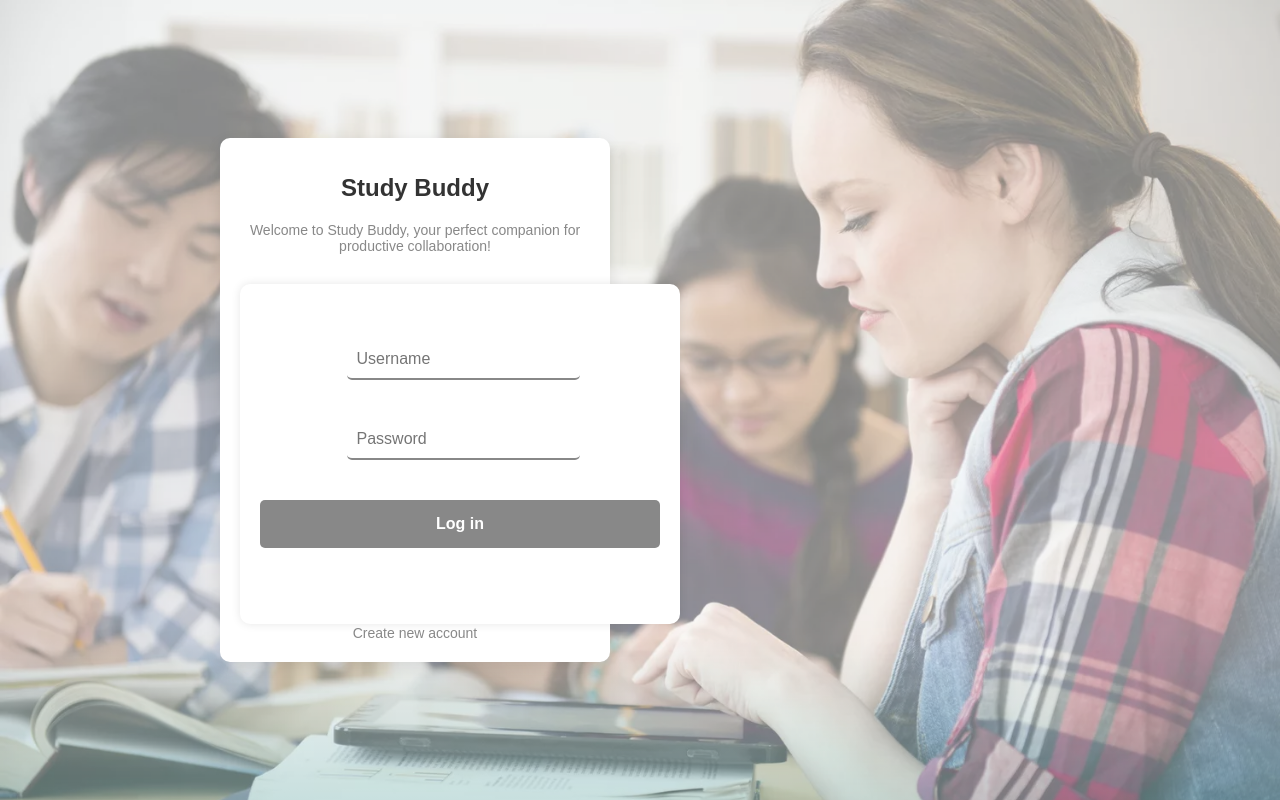
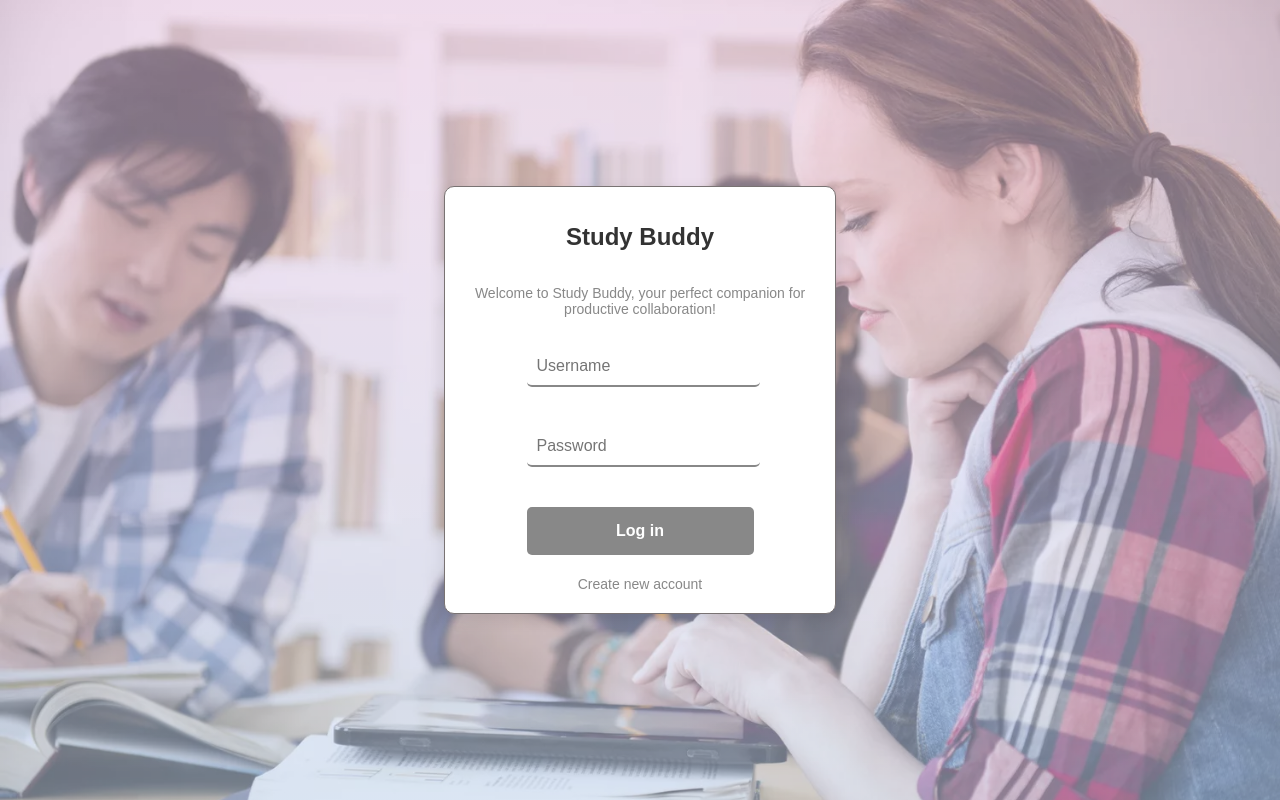
Before and after one commit to oanapintoiu/Study_buddy_op, a React (Create React App) app in the folder frontend/: page / in a window 1280 px wide. Built offline with nearby package versions, Linux system fonts and the light colour scheme.

Commit message:
css adjustments

```diff
--- a/frontend/src/components/auth/LoginForm.css
+++ b/frontend/src/components/auth/LoginForm.css
@@ -5,6 +5,18 @@
   border-radius: 10px;
   box-shadow: 0px 5px 15px rgba(0, 0, 0, 0.1);
   text-align: center;
+  display: flex;
+  flex-direction: column;
+  align-items: center;
+  justify-content: center;
+  max-width: 400px; /* Increase the max-width to make the container wider */
+  width: 90%; /* Add a width property to ensure responsiveness */
+  height: auto;
+  border-radius: 8px;
+  border: 1px solid #797373;  /* border  */
+  padding: 20px;
+  /* Adjust positioning */
+  margin: 30px auto;
 }
 
 .study-buddy-heading {
--- a/frontend/src/components/homeFeed/feed.css
+++ b/frontend/src/components/homeFeed/feed.css
@@ -113,7 +113,12 @@ textarea {
   background-color: #45a049;
 }
 
-
+.studdybuddy {
+  text-align: center;
+  margin-bottom: 20px;
+  font-size: 30px;
+  color: #1b4a05;
+}
 
 .search-box {
   display: flex;
--- a/frontend/src/components/homeFeed/feed.js
+++ b/frontend/src/components/homeFeed/feed.js
@@ -148,8 +148,9 @@ const Feed = ({ navigate }) => {
   if(token) {
     return (
       <>
-      <div className="background-planets"></div>
+      <div className="studdybuddy">
       <h1>Study Buddy</h1>
+      </div>
       <div>
         <button onClick={createGroup}>Create a Study Group</button><br></br><br></br>
 
--- a/frontend/src/components/studyGroup/StudyGroup.css
+++ b/frontend/src/components/studyGroup/StudyGroup.css
@@ -1,9 +1,9 @@
 .group {
-  background-color: #8ca0ba;
-  color: white;
-  font-family: 'Roboto', sans-serif;
-  font-size: 1.5em;
   padding: 10px;
+  text-align: center;
+  margin-bottom: 20px;
+  font-size: 80px;
+  color: #1b4a05;
 }
 .members-panel {
   position: fixed;
--- a/frontend/src/components/userProfile/UserProfileForm.css
+++ b/frontend/src/components/userProfile/UserProfileForm.css
@@ -14,24 +14,31 @@ body {
   justify-content: center;
   align-items: center;
   height: 100vh;
-  background: linear-gradient(to bottom, #8fcaca0d 80%, #8fcacad4);
+  background: linear-gradient(to bottom, #e493d975, hsla(213, 85%, 65%, 0.348));
   margin: 0;
   padding: 0;
   font-family: Arial, sans-serif;
 }
 
-form {
+form1 {
   display: flex;
   flex-direction: column;
   align-items: center;
   justify-content: center;
-  background-color: #ffffff;
-  padding: 20px;
+  background-color: #ffffff3f;
+  padding: 50px;
   border-radius: 10px;
   box-shadow: 0px 0px 10px rgba(0, 0, 0, 0.1);
   width: 400px;
   height: 300px;
   margin: 0 auto; /* Center the form horizontally */
+}
+
+.updateprofile {
+  text-align: center;
+  margin-bottom: 20px;
+  font-size: 30px;
+  color: #1b4a05;
 }
 
 /* Rest of the CSS styles */
--- a/frontend/src/components/userProfile/UserProfileForm.js
+++ b/frontend/src/components/userProfile/UserProfileForm.js
@@ -14,7 +14,11 @@ const UserProfileForm = ({ navigate }) => {
   const [showCloseButton, setShowCloseButton] = useState(false);
 
 
+
   const dropdownRef = useRef(null);
+  useEffect(() => {
+    setUsername(window.localStorage.getItem("username"))
+  })
 
   useEffect(() => {
     const handleClickOutside = (event) => {
@@ -115,7 +119,9 @@ const UserProfileForm = ({ navigate }) => {
 
   return (
     <>
-    <h1>Update Profile: {username}</h1>
+    <div className="updateprofile">
+    <h1> Update Profile: {username}</h1>
+    </div>
     {/* <div className="dropdown-container" ref={dropdownRef}>
       <button onClick={() => { setDropdownVisible(true); setShowCloseButton(true); }}>User Info</button>
       {dropdownVisible && (
@@ -129,7 +135,7 @@ const UserProfileForm = ({ navigate }) => {
         </div>
       )}
     </div> */}
-      <form onSubmit={handleSubmit}>
+      <form1 onSubmit={handleSubmit}>
         {successMessage && <p>{successMessage}</p>}
         <input placeholder="Email" id="email" type='text' value={email} onChange={handleEmailChange} />
         <input placeholder="Username" id="username" type='username' value={username} onChange={handleUsernameChange} />
@@ -137,7 +143,7 @@ const UserProfileForm = ({ navigate }) => {
         <input placeholder="First Name" id="firstName" type='text' value={firstName} onChange={handleFirstNameChange} />
         <input placeholder="Last Name" id="lastName" type='text' value={lastName} onChange={handleLastNameChange} />
         <input id='submit' type="submit" value="Update" />
-      </form>
+      </form1>
     </>
   );
 };
```
